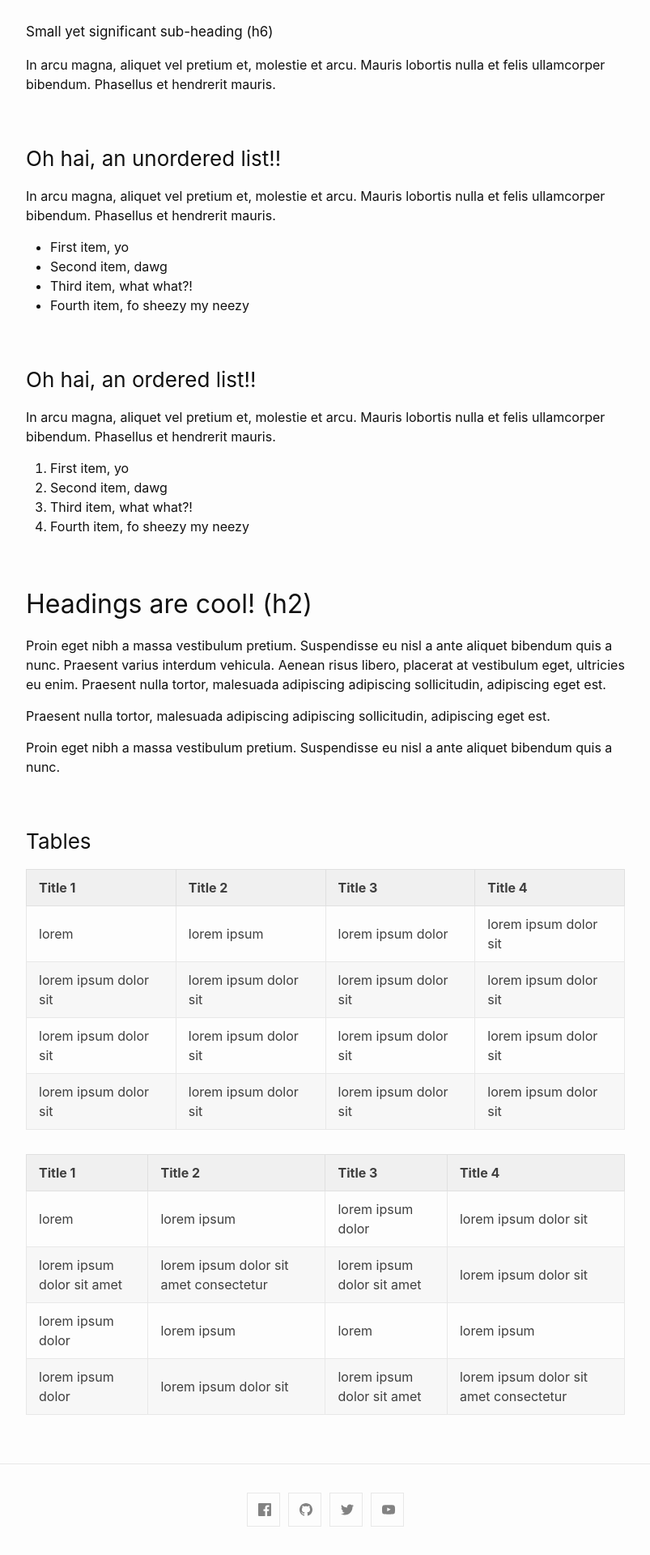
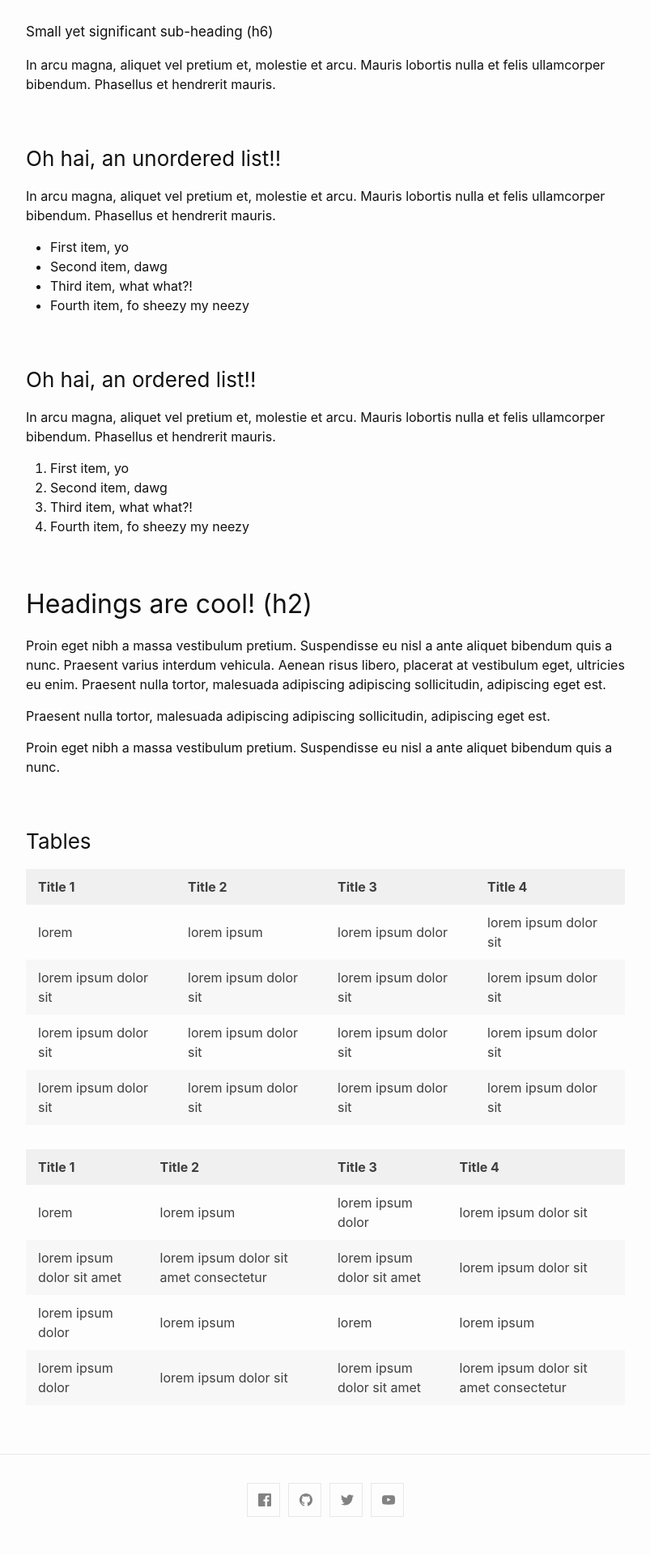
Before and after one commit to awkologist/dummie, a Jekyll site: the page built from _posts/2016-05-20-this-post-demonstrates-post-content-styles.md, in a window 1280 px wide. Shown: the part 2122-4042 px from the top of the page at 81% size, without its empty margins (238-1041 px from the left). Built offline with Jekyll 4.4.1, drawn with Linux system fonts in a browser that asks for light colours; Markdown is read by kramdown in place of the engine named in the settings.

Commit message:
Update _base.scss

```diff
--- a/_sass/minima/_base.scss
+++ b/_sass/minima/_base.scss
@@ -256,7 +256,7 @@ table {
   text-align: $table-text-align;
   color: $table-text-color;
   border-collapse: collapse;
-  border: 1px solid $table-border-color;
+  border: 0px solid $table-border-color;
   tr {
     &:nth-child(even) {
       background-color: $table-zebra-color;
@@ -267,10 +267,10 @@ table {
   }
   th {
     background-color: $table-header-bg-color;
-    border: 1px solid $table-header-border;
+    border: 0px solid $table-header-border;
   }
   td {
-    border: 1px solid $table-border-color;
+    border: 0px solid $table-border-color;
   }
 
   @include media-query($on-laptop) {
```
